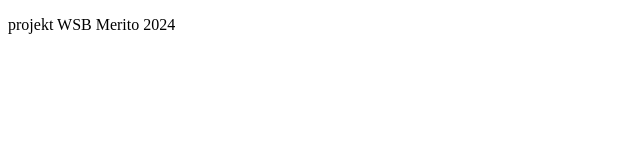
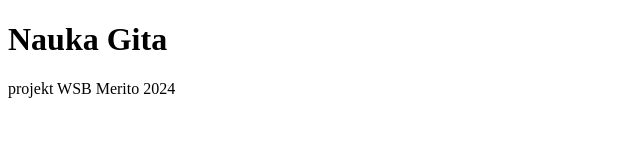
Before and after one commit to httpsMateusz/testowanie, a plain HTML site: page index.html in a window 1280 px wide. Shown: the whole page, without its empty margins (0-640 px from the left). Drawn offline with Linux system fonts and the light colour scheme.

Commit message:
przywroc zmiany

```diff
--- a/index.html
+++ b/index.html
@@ -6,6 +6,7 @@
     <title>Document</title>
 </head>
 <body>
+    <h1>Nauka Gita</h1>
     <footer>
         <p>projekt WSB Merito 2024</p>
     <footer>
```
